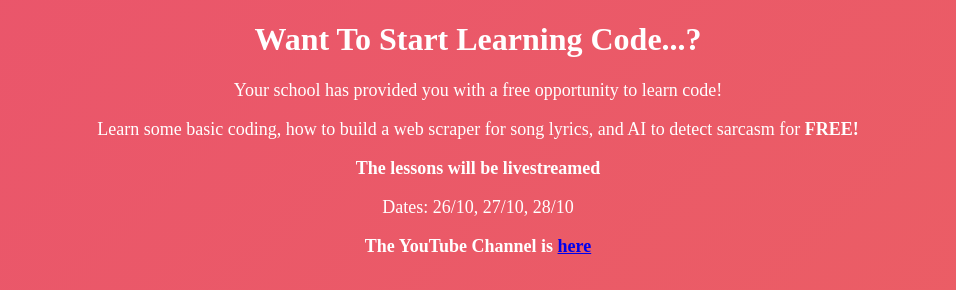
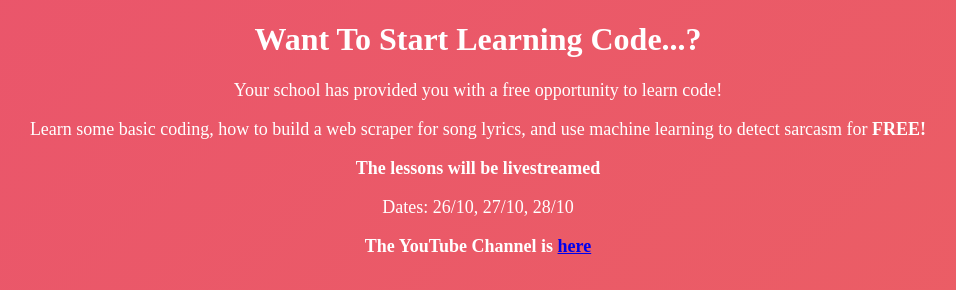
Before and after one commit to sfc-coding/sfc-coding.github.io, a plain HTML site: page index.html in a window 1280 px wide. Shown: the whole page, without its empty margins (162-1118 px from the left). Drawn offline with Linux system fonts and the light colour scheme.

Commit message:
Update index.html

```diff
--- a/index.html
+++ b/index.html
@@ -25,7 +25,7 @@
     <h1 id="title"></h1>
     <div class="opportunity">
     <p>Your school has provided you with a free opportunity to learn code!</p>
-    <p>Learn some basic coding, how to build a web scraper for song lyrics, and AI to detect sarcasm for <b>FREE!</b></p>
+    <p>Learn some basic coding, how to build a web scraper for song lyrics, and use machine learning to detect sarcasm for <b>FREE!</b></p>
 
     <p><b>The lessons will be livestreamed</b></p>
     <p>Dates: 26/10, 27/10, 28/10</p>
```
